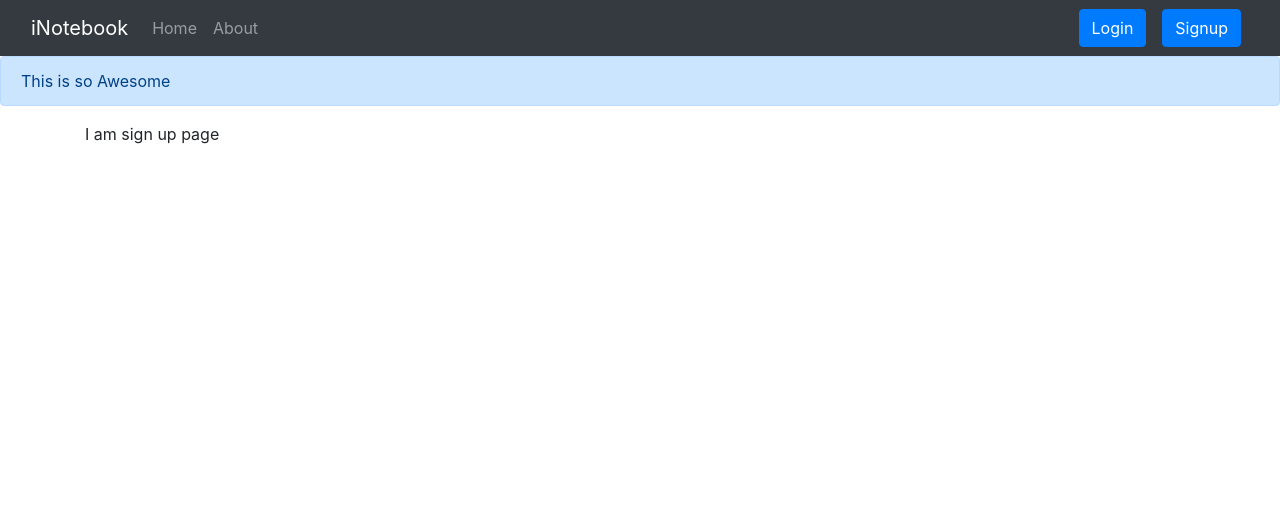
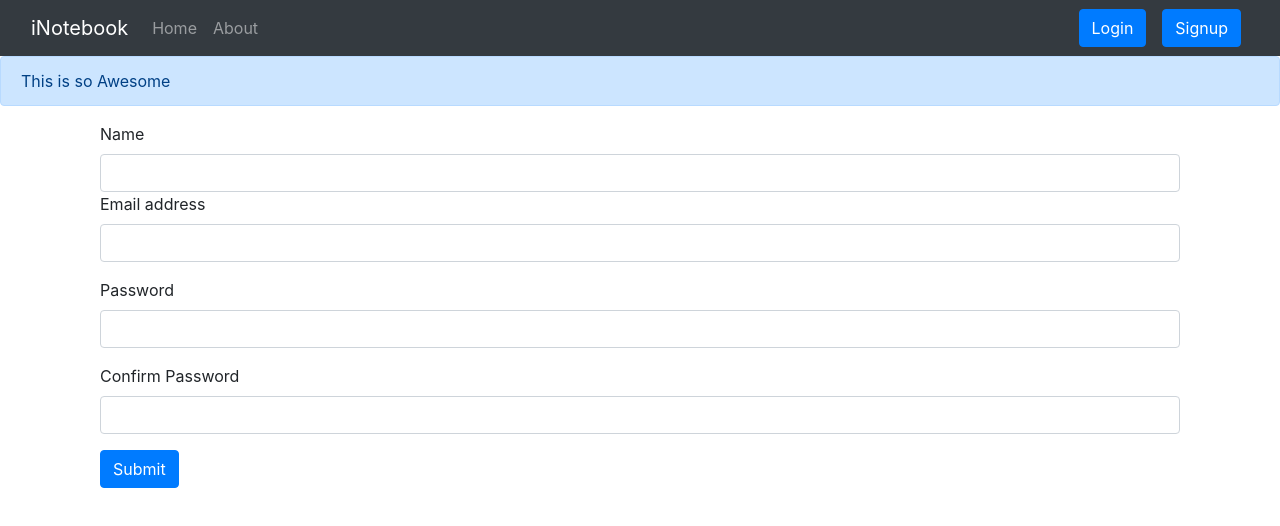
Before and after one commit to harsh-pandey001/CloudNote, a React (Create React App) app: page /signup in a window 1280 px wide. Shown: the top 526 px of the page. Built offline with nearby package versions, Linux system fonts and the light colour scheme.

Commit message:
signup page added

```diff
--- a/src/components/Login.jsx
+++ b/src/components/Login.jsx
@@ -47,9 +47,7 @@ const Login = (props) => {
             value={credentials.email}
             onChange={onChange}
           />
-          <small id="emailHelp" className="form-text text-muted">
-            We'll never share your email with anyone else.
-          </small>
+
         </div>
         <div className="form-group">
           <label htmlFor="exampleInputPassword1">Password</label>
--- a/src/components/Signup.jsx
+++ b/src/components/Signup.jsx
@@ -1,11 +1,99 @@
-import React from 'react'
+import React, { useState } from "react";
+import { useHistory } from "react-router-dom/cjs/react-router-dom.min";
 
 const Signup = () => {
+
+  const [credentials, setCredentials] = useState({name:"", email: "", password: "", cpassword : "" });
+
+  let history = useHistory();
+
+  const handleSubmit = async (e) => {
+    e.preventDefault();
+
+    const {name, email, password} = credentials;
+    const response = await fetch(`http://localhost:5000/api/auth/createuser`, {
+
+      method: "POST",
+      headers: {
+        "Content-Type": "application/json",
+      },
+      body: JSON.stringify({
+       name, email, password
+
+      }),
+    });
+    const json = await response.json();
+    console.log(json);
+
+    if (json.success) {
+      //Save the auth token and redirect
+      localStorage.setItem("token", json.authtoken);
+      history.push("/")
+    } else {
+      alert("Invalid Credential");
+    }
+  };
+  const onChange = (e) => {
+    setCredentials({ ...credentials, [e.target.name]: e.target.value });
+  };
+
+
+
+
   return (
-    <div>
-      I am sign up page
+    <div className="container">
+      <form onSubmit={handleSubmit}>
+        <div className="form-group">
+          <label htmlFor="name">Name</label>
+          <input
+            type="text"
+            className="form-control"
+            id="name"
+            onChange = {onChange}
+            aria-describedby="email"
+            name="name"
+          />
+          <label htmlFor="email">Email address</label>
+          <input
+            type="email"
+            className="form-control"
+            id="email"
+            onChange = {onChange}
+            aria-describedby="email"
+            name="email"
+          />
+        </div>
+        <div className="form-group">
+          <label htmlFor="Password">Password</label>
+          <input
+            type="password"
+            className="form-control"
+            id="password"
+            onChange = {onChange}
+            name="password"
+            minLength={5}
+            required
+          />
+        </div>
+        <div className="form-group">
+          <label htmlFor="cpassword"> Confirm Password</label>
+          <input
+            type="password"
+            className="form-control"
+            id="cpassword"
+            onChange = {onChange}
+            name="cpassword"
+            minLength={5}
+            required
+          />
+        </div>
+
+        <button type="submit" className="btn btn-primary">
+          Submit
+        </button>
+      </form>
     </div>
-  )
-}
+  );
+};
 
-export default Signup
+export default Signup;
```
Also changed, not shown: 1 other file (tests, documents, lock files or other folders).
